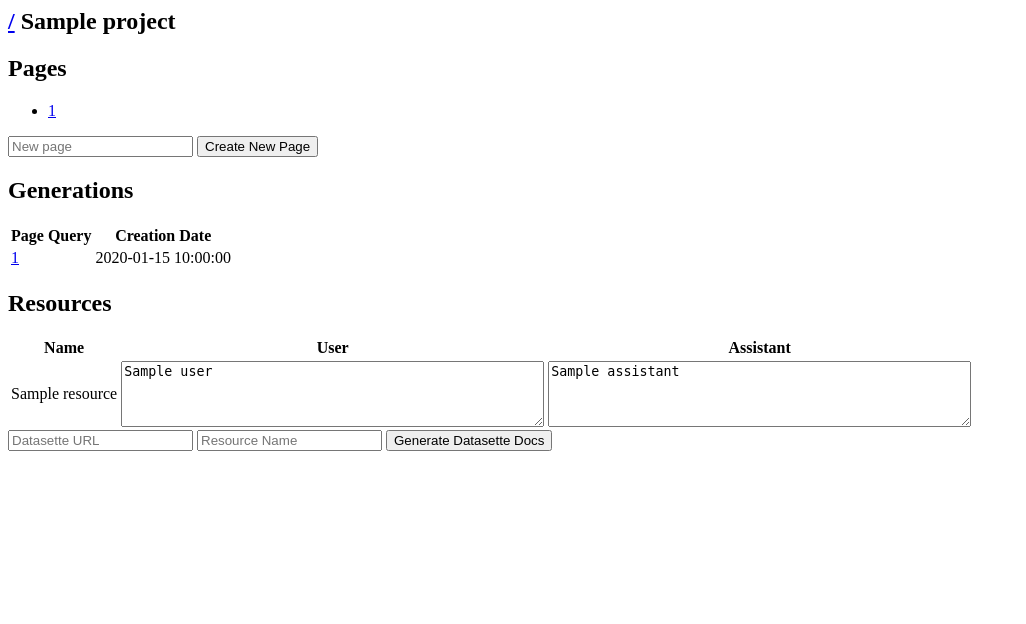
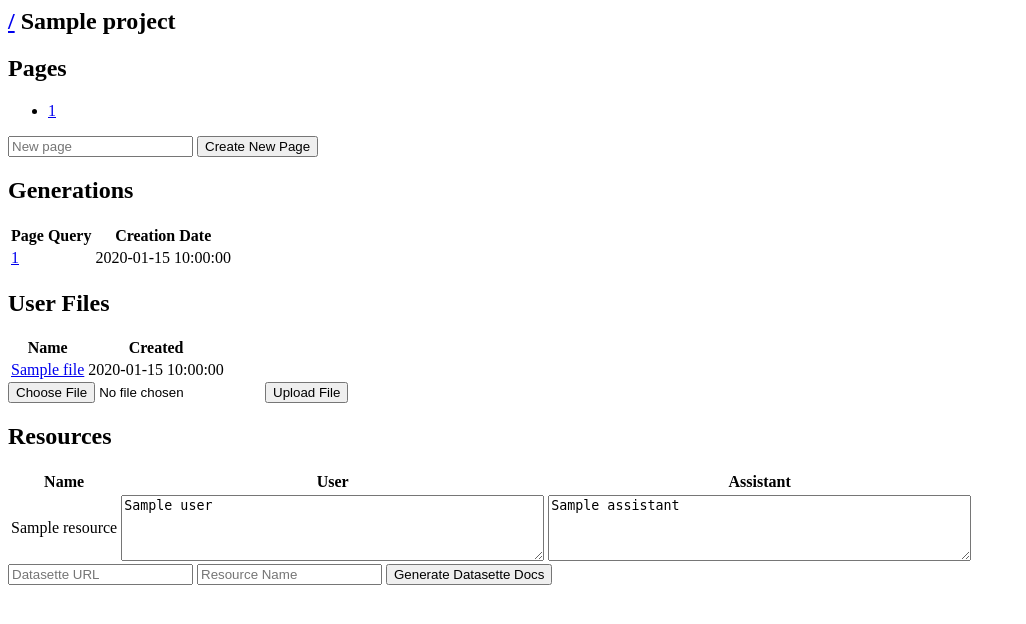
Before and after one commit to anotherjesse/codette, a Flask app: template templates/project.html in a window 1280 px wide. Shown: the top 624 px of the page, without its empty margins (0-1026 px from the left). Run offline with Flask 3, Linux system fonts and the light colour scheme; the template is opened without the code that fills it: most values are stand-ins (such as "Sample title", 1, 10 or a date in 2020).

Commit message:
add files

```diff
--- a/data.py
+++ b/data.py
@@ -69,6 +69,16 @@ def load_generation(project, uuid):
         update(project, uuid, kind="generation", metadata=metadata)
     return metadata
 
+def project_files(project):
+    files_dir = f"projects/{project}/files"
+    if not os.path.exists(files_dir):
+        return []
+    return [
+        read(project, f[:-5] if f.endswith('.json') else f, kind="file", mode="metadata")
+        for f in os.listdir(files_dir)
+        if f.endswith(".json")
+    ]
+
 
 
 def project_create_page(project, page):
@@ -82,7 +92,12 @@ def update(project, id, kind="page", html=None, metadata=None):
 
 
 def write(project, id, kind="page", html=None, metadata=None):
-    base = f"projects/{project}/{kind}s/{id}"
+    if kind == "file":
+        base = f"projects/{project}/files/{id}"
+    else:
+        base = f"projects/{project}/{kind}s/{id}"
+    os.makedirs(os.path.dirname(base), exist_ok=True)
+
     if html:
         filename = f"{base}.html"
         with open(filename, "w") as f:
--- a/generator.py
+++ b/generator.py
@@ -8,7 +8,7 @@ def generate_content(project, uuid):
     try:
         metadata = data.read(project, uuid, kind="generation", mode="metadata")
         model = "claude-3-5-sonnet-20240620"
-        prefill = """<html>"""
+        prefill = """<!DOCTYPE html>\n<html lang="en">"""
 
         system_prompt = """You are an expert web developer, you are tasked with producing a single html files.  All of your code should be inline in the html file, but you can use CDNs to import packages if needed."""
 
@@ -20,6 +20,8 @@ def generate_content(project, uuid):
 
         for message in load_previous(project, metadata.get("base"), count=4):
             messages.append(message)
+
+        messages.append(metadata.get("query", "..."))
 
         chat = Chat(model, sp=system_prompt)
         r = chat(messages, prefill=prefill)
--- a/main.py
+++ b/main.py
@@ -1,18 +1,27 @@
-from flask import Flask, request, redirect, render_template, jsonify, Response, abort
+import os
+import threading
 from datetime import datetime
-import threading
 from uuid import uuid4
+
+from flask import Flask, Response, abort, jsonify, redirect, render_template, request, send_file
+from werkzeug.utils import secure_filename
+
 import data
 import generator
 import prefix
 import resources
 
 app = Flask(__name__)
+app.config['UPLOAD_FOLDER'] = 'uploads'  # Define the upload folder
 
 @app.route("/")
 def list_projects():
     projects = data.list_projects()
     return render_template("projects.html", projects=projects)
+
+@app.route("/favicon.ico")
+def favicon():
+    abort(404)
 
 
 @app.route("/", methods=["POST"])
@@ -33,12 +42,14 @@ def project(project):
     pages = data.project_pages(project)
     resources = data.project_resources(project)
     generations = data.project_generations(project)
+    files = data.project_files(project)
     return render_template(
         "project.html",
         project=project,
         pages=pages,
         generations=generations,
         resources=resources,
+        files=files
     )
 
 
@@ -66,8 +77,31 @@ def project_post(project):
             ),
         )
         return redirect(f"/{project}")
+    elif kind == "file":
+        if 'file' not in request.files:
+            abort(400, description="No file part")
+        file = request.files['file']
+        if file.filename == '':
+            abort(400, description="No selected file")
+        if file:
+            filename = secure_filename(file.filename)
+            file_path = os.path.join(app.config['UPLOAD_FOLDER'], project, filename)
+            os.makedirs(os.path.dirname(file_path), exist_ok=True)
+            file.save(file_path)
+            data.write(
+                project,
+                filename,
+                kind="file",
+                metadata=dict(
+                    name=filename,
+                    created=datetime.now().isoformat(),
+                    kind="file",
+                    path=file_path,
+                ),
+            )
+            return redirect(f"/{project}")
 
-    abort(4000)
+    abort(400)
 
 
 @app.route("/<string:project>/page/<string:page>", methods=["POST"])
@@ -179,6 +213,14 @@ def serve_generation_json(project, page, generation):
     return jsonify(metadata)
 
 
+@app.route("/<string:project>/file/<string:filename>")
+def serve_file(project, filename):
+    metadata = data.read(project, filename, kind="file", mode="metadata")
+    if metadata and 'path' in metadata:
+        return send_file(metadata['path'])
+    abort(404)
+
+
 @app.route("/pages/<string:uuid>", methods=["POST"])
 def regenerate(uuid):
     query = request.form["query"]
--- a/templates/project.html
+++ b/templates/project.html
@@ -37,6 +37,30 @@
 </table>
 </ul>
 
+<h2>User Files</h2>
+<table>
+    <thead>
+        <tr>
+            <th>Name</th>
+            <th>Created</th>
+        </tr>
+    </thead>
+    <tbody>
+        {% for file in files %}
+        <tr>
+            <td><a href="/{{ project }}/file/{{ file.name }}">{{ file.name }}</a></td>
+            <td>{{ file.created }}</td>
+        </tr>
+        {% endfor %}
+    </tbody>
+</table>
+<form method="post" enctype="multipart/form-data">
+    <input type="file" name="file">
+    <input type="hidden" name="kind" value="file">
+    <input type="submit" value="Upload File">
+</form>
+
+
 <h2>Resources</h2>
 <table>
     <thead>
```
